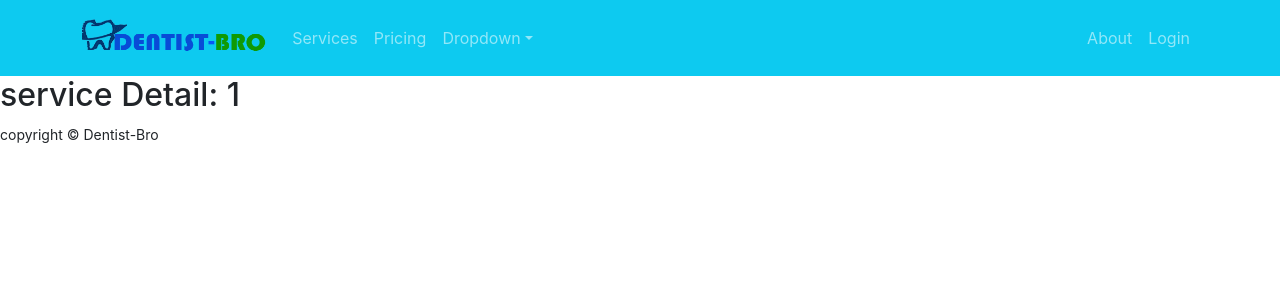
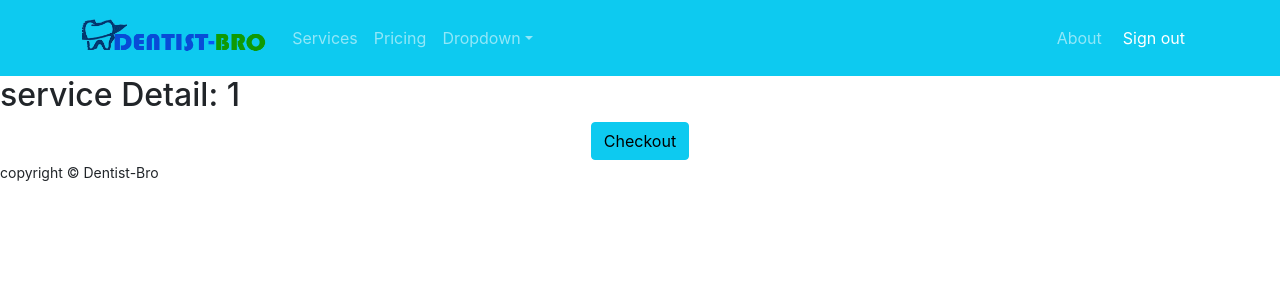
Before and after one commit to Jaman-M/dentist-bro, a React (Create React App) app: page /service/1 in a window 1280 px wide. Shown: the top 300 px of the page. Built offline with nearby package versions, Linux system fonts and the light colour scheme; no server answers; sample sign-in values are in the browser's storage.

Commit message:
auth redirect, signout

```diff
--- a/src/App.js
+++ b/src/App.js
@@ -2,9 +2,11 @@
 import { Route, Routes } from 'react-router-dom';
 import './App.css';
 import About from './Pages/About/About';
+import Checkout from './Pages/Checkout/Checkout/Checkout';
 import Home from './Pages/Home/Home/Home';
 import Login from './Pages/Login/Login/Login';
 import Register from './Pages/Login/Register/Register';
+import RequireAuth from './Pages/Login/RequireAuth/RequireAuth';
 import ServiceDetail from './Pages/ServiceDetail/ServiceDetail';
 import Footer from './Pages/Shared/Footer/Footer';
 import Header from './Pages/Shared/Header/Header';
@@ -21,6 +23,11 @@
         <Route path = "/about" element={<About></About>}></Route>
         <Route path='/login' element={<Login></Login>}></Route>
         <Route path='/register' element={<Register></Register>}></Route>
+        <Route path='/checkout' element={
+          <RequireAuth>
+            <Checkout></Checkout>
+          </RequireAuth>
+        }></Route>
         <Route path='*' element={<NotFound></NotFound>}></Route>
       </Routes>
       <Footer></Footer>
--- /dev/null
+++ b/src/Pages/Checkout/Checkout/Checkout.js
@@ -0,0 +1,11 @@
+import React from 'react';
+
+const Checkout = () => {
+    return (
+        <div>
+            <h2>please Check your info</h2>
+        </div>
+    );
+};
+
+export default Checkout;
--- a/src/Pages/Login/Login/Login.js
+++ b/src/Pages/Login/Login/Login.js
@@ -1,13 +1,16 @@
 import React, { useRef } from 'react';
 import { Button, Form } from 'react-bootstrap';
 import { useSignInWithEmailAndPassword } from 'react-firebase-hooks/auth';
-import { Link, useNavigate } from 'react-router-dom';
+import { Link, useLocation, useNavigate } from 'react-router-dom';
 import auth from '../../../firebase.init';
 
 const Login = () => {
     const emailRef = useRef('');
     const passwordRef = useRef('');
     const navigate = useNavigate();
+
+    const location = useLocation()
+    let from = location.state?.from?.pathname || "/";
 
     const [
         signInWithEmailAndPassword,
@@ -17,7 +20,7 @@
       ] = useSignInWithEmailAndPassword(auth);
 
       if(user){
-          navigate('/home');
+        navigate(from, { replace: true });
       }
 
     const handleSubmit = event => {
--- /dev/null
+++ b/src/Pages/Login/RequireAuth/RequireAuth.js
@@ -0,0 +1,15 @@
+import React from 'react';
+import { useAuthState } from 'react-firebase-hooks/auth';
+import { Navigate, useLocation } from 'react-router-dom';
+import auth from '../../../firebase.init';
+
+const RequireAuth = ({children}) => {
+    const [user, loading, error] = useAuthState(auth);
+    const location = useLocation();
+    if(!user){
+        return <Navigate to="/login" state={{ from: location }} replace />;
+    }
+    return children;
+};
+
+export default RequireAuth;
--- a/src/Pages/ServiceDetail/ServiceDetail.js
+++ b/src/Pages/ServiceDetail/ServiceDetail.js
@@ -1,11 +1,16 @@
 import React from 'react';
-import { useParams } from 'react-router-dom';
+import { Link, useParams } from 'react-router-dom';
 
 const ServiceDetail = () => {
     const {serviceId} = useParams();
     return (
         <div>
             <h2>service Detail: {serviceId}</h2>
+            <div className='text-center'>
+            <Link to={'/checkout'}>
+                <button className='btn btn-info'> Checkout</button>
+            </Link>
+            </div>
         </div>
     );
 };
--- a/src/Pages/Shared/Header/Header.js
+++ b/src/Pages/Shared/Header/Header.js
@@ -1,9 +1,17 @@
+import { signOut } from 'firebase/auth';
 import React from 'react';
 import { Container, Nav, Navbar, NavDropdown } from 'react-bootstrap';
+import { useAuthState } from 'react-firebase-hooks/auth';
 import { Link } from 'react-router-dom';
+import auth from '../../../firebase.init';
 import logo from '../../../images/logo.png'
 
 const Header = () => {
+  const [user] = useAuthState(auth);
+
+  const handleSignOut = () =>{
+    signOut(auth);
+  }
     return (
         <div>
             <Navbar collapseOnSelect expand="lg" sticky='top' bg="info" variant="dark">
@@ -26,9 +34,13 @@
     </Nav>
     <Nav>
       <Nav.Link as={Link} to="about">About</Nav.Link>
-      <Nav.Link as={Link} to="login">
+      {
+        user ?
+        <button className='btn btn-link text-white text-decoration-none' onClick={handleSignOut}>Sign out</button>
+        :
+        <Nav.Link as={Link} to="login">
         Login
-      </Nav.Link>
+      </Nav.Link>}
     </Nav>
   </Navbar.Collapse>
   </Container>
```
Also changed, not shown: src/Pages/Login/RequireAuth/RequireAuth.css (added).
